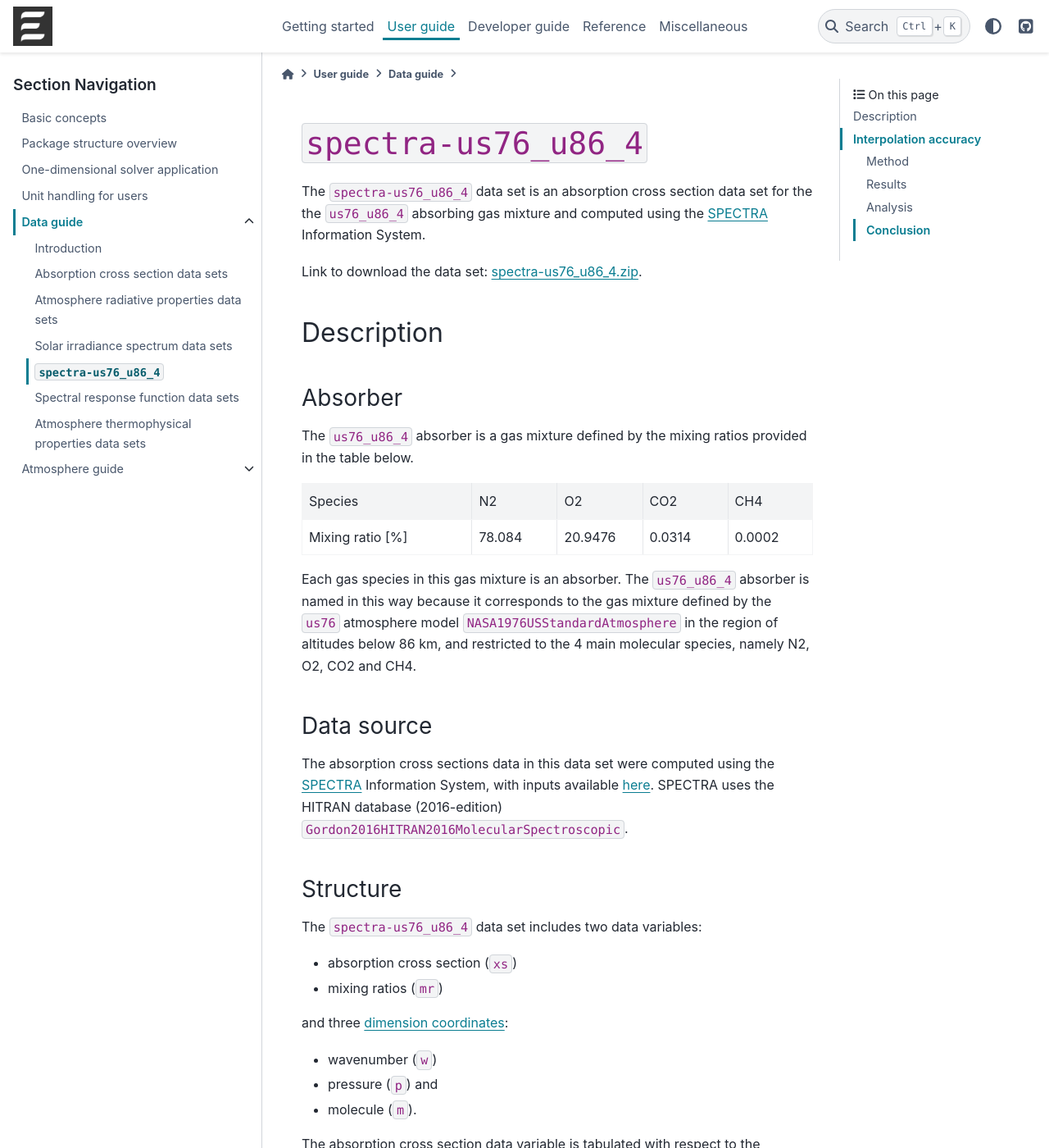
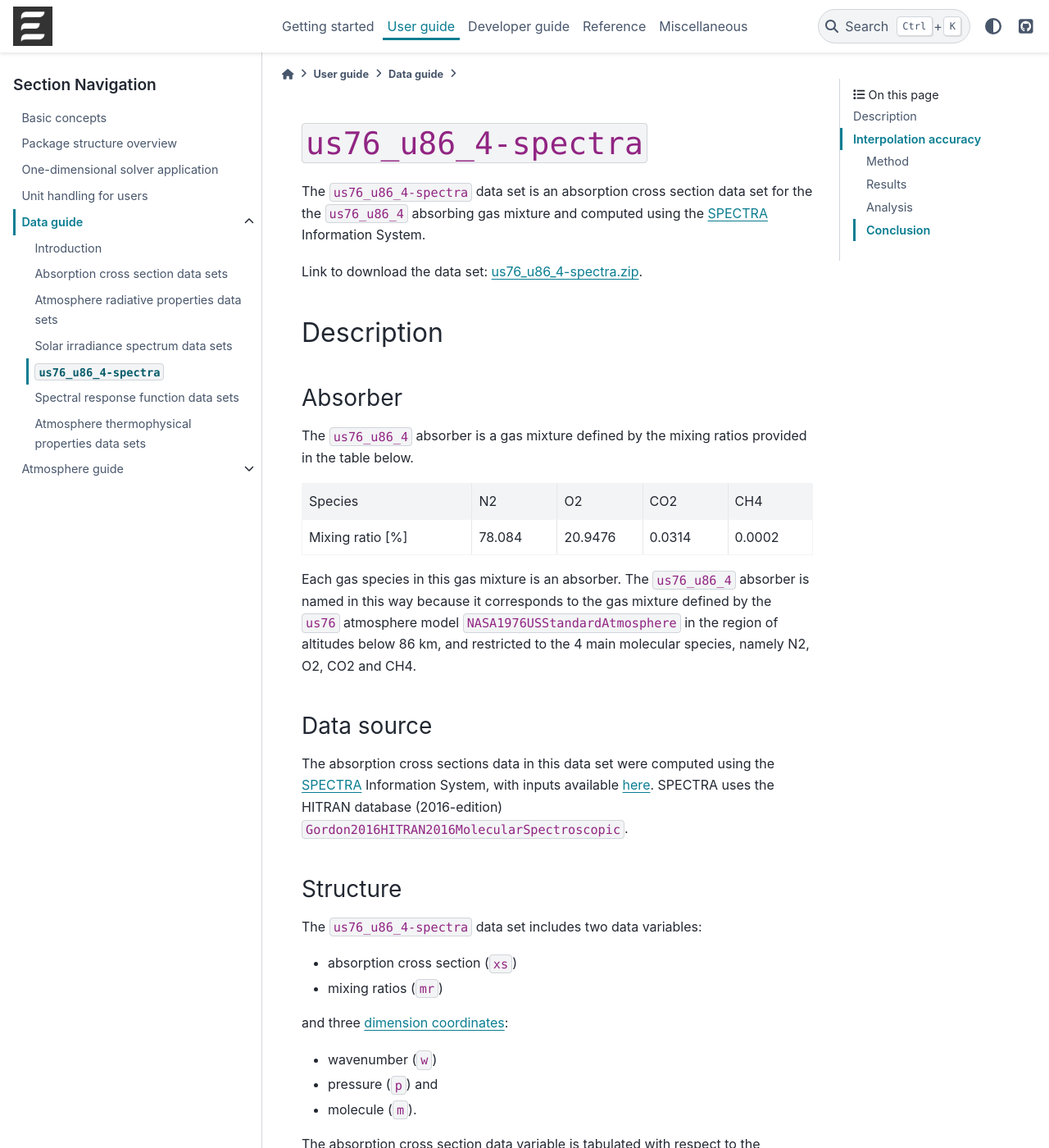
Before and after one commit to eradiate/eradiate, a Sphinx documentation site: the page built from docs/rst/user_guide/data/spectra-us76_u86_4.rst, in a window 1280 px wide and 1400 px high. Shown: the whole window at 82% size. Built offline with Sphinx 7.4.7 and the PyData theme 0.15.4, drawn with Linux system fonts in a browser that asks for light colours; pages that are not in the unit, such as notebooks, are missing from menus; cross-references to code outside the pages are shown as plain code; some of the changed text lies outside the part shown.

```diff
--- a/docs/rst/user_guide/data/spectra-us76_u86_4.rst
+++ b/docs/rst/user_guide/data/spectra-us76_u86_4.rst
@@ -1,14 +1,14 @@
 .. _sec-user_guide-data-spectra_us76_u86_4:
 
-``spectra-us76_u86_4``
+``us76_u86_4-spectra``
 ======================
 
-The ``spectra-us76_u86_4`` data set is an absorption cross section data set
+The ``us76_u86_4-spectra`` data set is an absorption cross section data set
 for the the ``us76_u86_4`` absorbing gas mixture and computed using the
 `SPECTRA <https://spectra.iao.ru>`_ Information System.
 
 Link to download the data set:
-`spectra-us76_u86_4.zip <https://eradiate.eu/data/us76_u86_4-spectra.zip>`_.
+`us76_u86_4-spectra.zip <https://eradiate.eu/data/us76_u86_4-spectra.zip>`_.
 
 Description
 -----------
@@ -52,7 +52,7 @@ SPECTRA uses the HITRAN database (2016-edition)
 Structure
 ^^^^^^^^^
 
-The ``spectra-us76_u86_4`` data set includes two data variables:
+The ``us76_u86_4-spectra`` data set includes two data variables:
 
 * absorption cross section (``xs``)
 * mixing ratios (``mr``)
@@ -135,7 +135,7 @@ Interpolation accuracy
 ----------------------
 
 We assess the accuracy of the wavenumber and pressure interpolation of
-the ``spectra-us76_u86_4`` absorption data set.
+the ``us76_u86_4-spectra`` absorption data set.
 
 Method
 ^^^^^^
@@ -263,7 +263,7 @@ Conclusion
 ^^^^^^^^^^
 
 It is not easy to draw any conclusion regarding the interpolation accuracy of
-the ``spectra-us76_u86_4`` absorption data set from the above analysis.
+the ``us76_u86_4-spectra`` absorption data set from the above analysis.
 Since the interpolation accuracy of the down-sampled data set is not quite
 satisfactory, there is not guarantee that the interpolation accuracy of the
 actual data set is.
```
